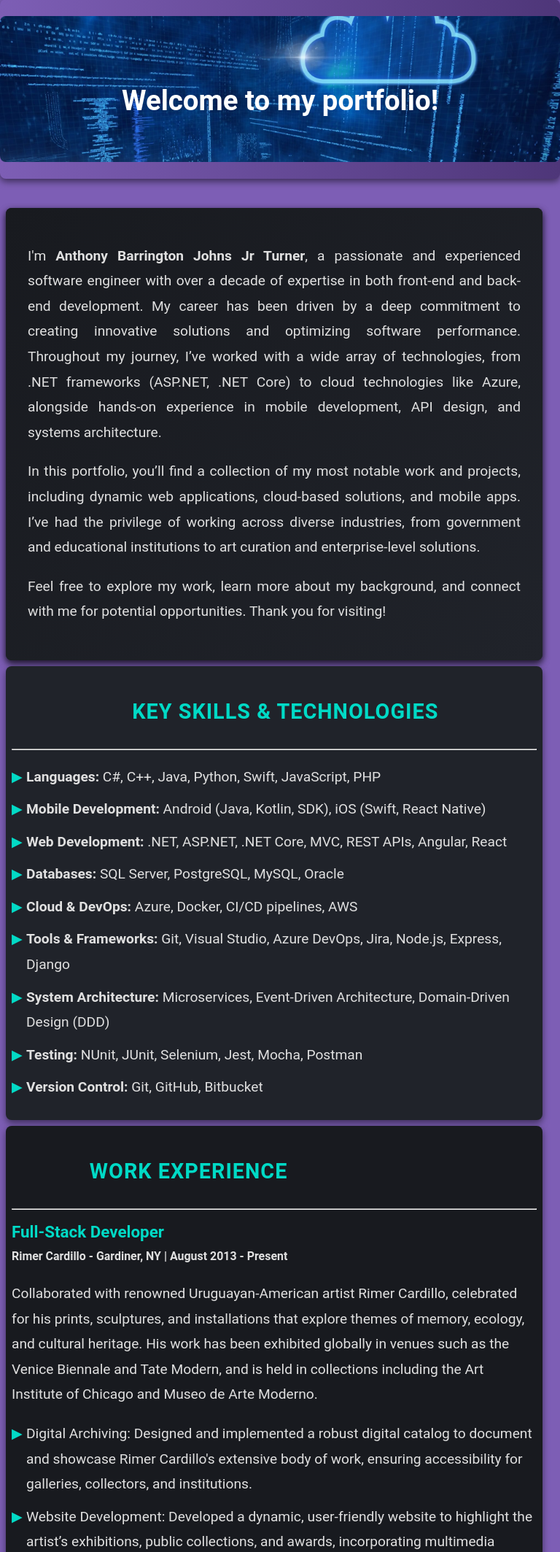
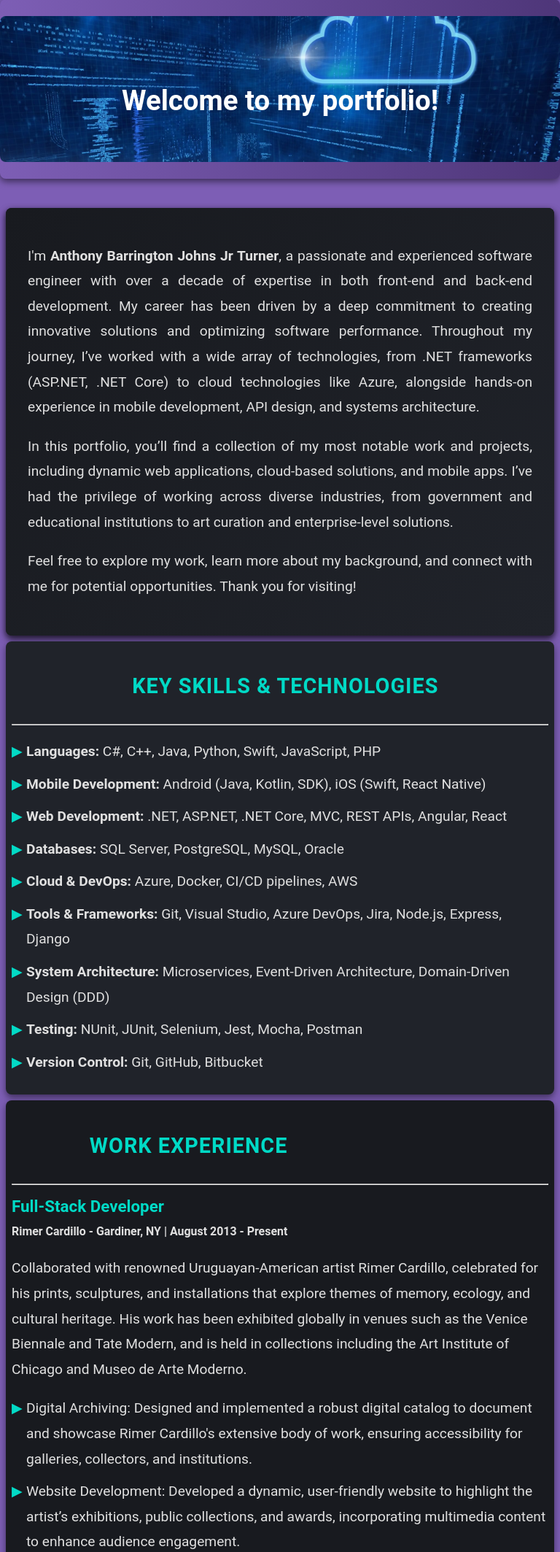
Before and after one commit to anthonybturner/anthonybturner, a Django app: page / in a window 768 px wide. Shown: the part 126-2253 px from the top of the page at 73% size. Run offline with Django 5.2, Linux system fonts and the light colour scheme.

```diff
--- a/website/static/css/main.css
+++ b/website/static/css/main.css
@@ -247,7 +247,7 @@ footer {
 
     section{
         /* max-width: 100%; */
-        margin: 8px 24px 8px 8px;
+        margin: 8px 8px 8px 8px;
         padding: 8px;
         background-color: #20232A;
         border-radius: 8px;
```
